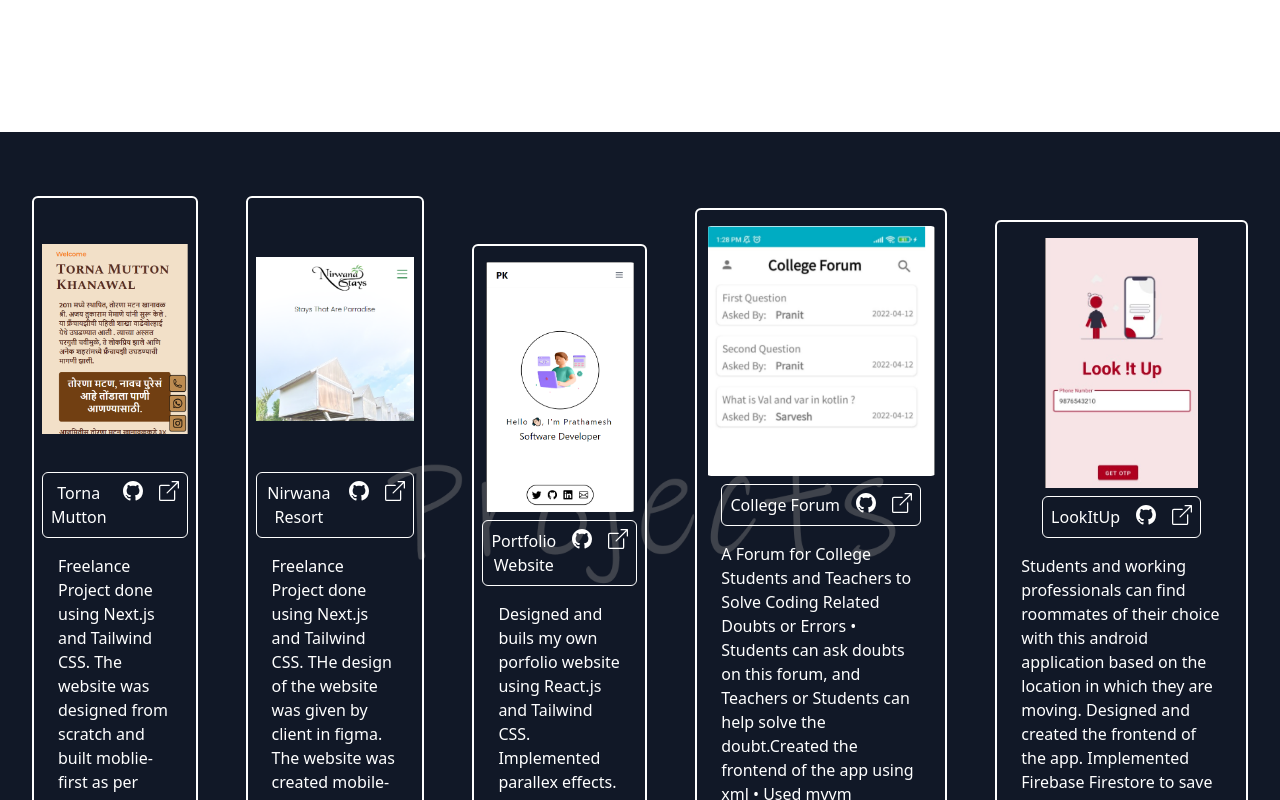
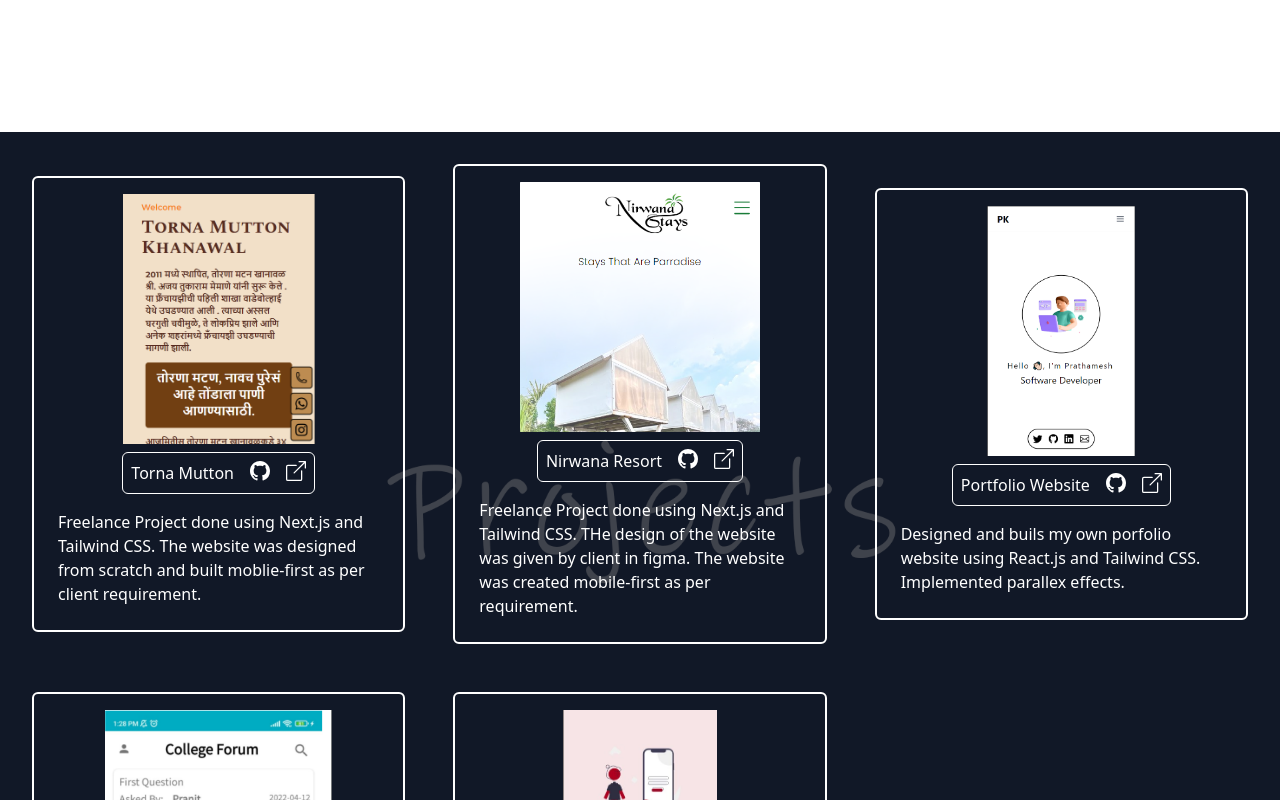
Before and after one commit to prathameshkarambelkar/my-portfolio-website, a React (Vite) app: page / in a window 1280 px wide. Shown: the part 2340-3140 px from the top of the page. Built offline with nearby package versions, Linux system fonts and the light colour scheme.

Commit message:
used grids for desktop for projects

```diff
--- a/src/components/Projects.jsx
+++ b/src/components/Projects.jsx
@@ -6,7 +6,7 @@ export const Projects = () => {
     <>
       <section
         id="Projects"
-        className="lg:flex-row sm:flex p-2  sm:flex-col sm:items-center sm:justify-center  sm:m-auto min-h-screen  bg-fixed bg-center bg-cover md:bg-[url('/Projects.png')]  bg-[url('/ProjectsSmall.png')] "
+        className="md:grid md:grid-cols-3 lg:flex-row sm:flex p-2  sm:flex-col sm:items-center sm:justify-center  sm:m-auto min-h-screen  bg-fixed bg-center bg-cover md:bg-[url('/Projects.png')]  bg-[url('/ProjectsSmall.png')] "
       >
         <Project
           image={"/torna_Project2.png"}
```
